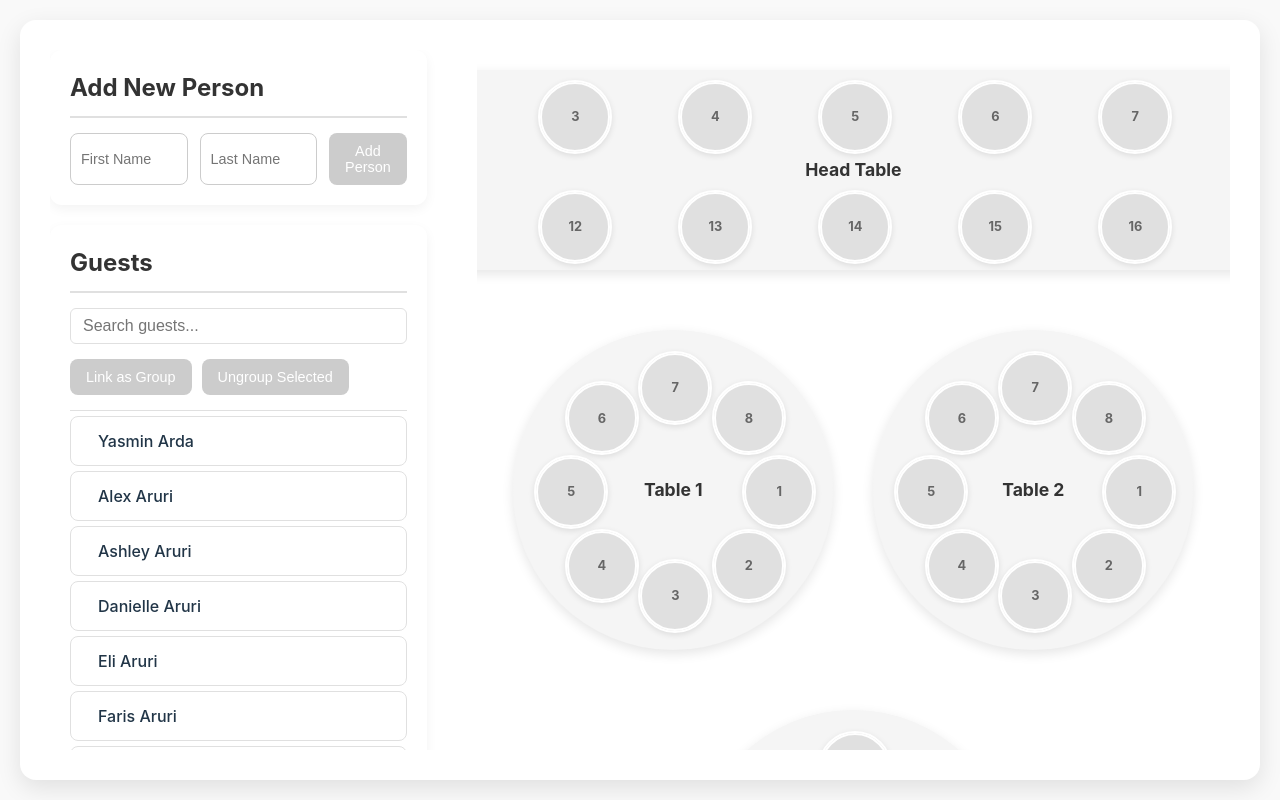
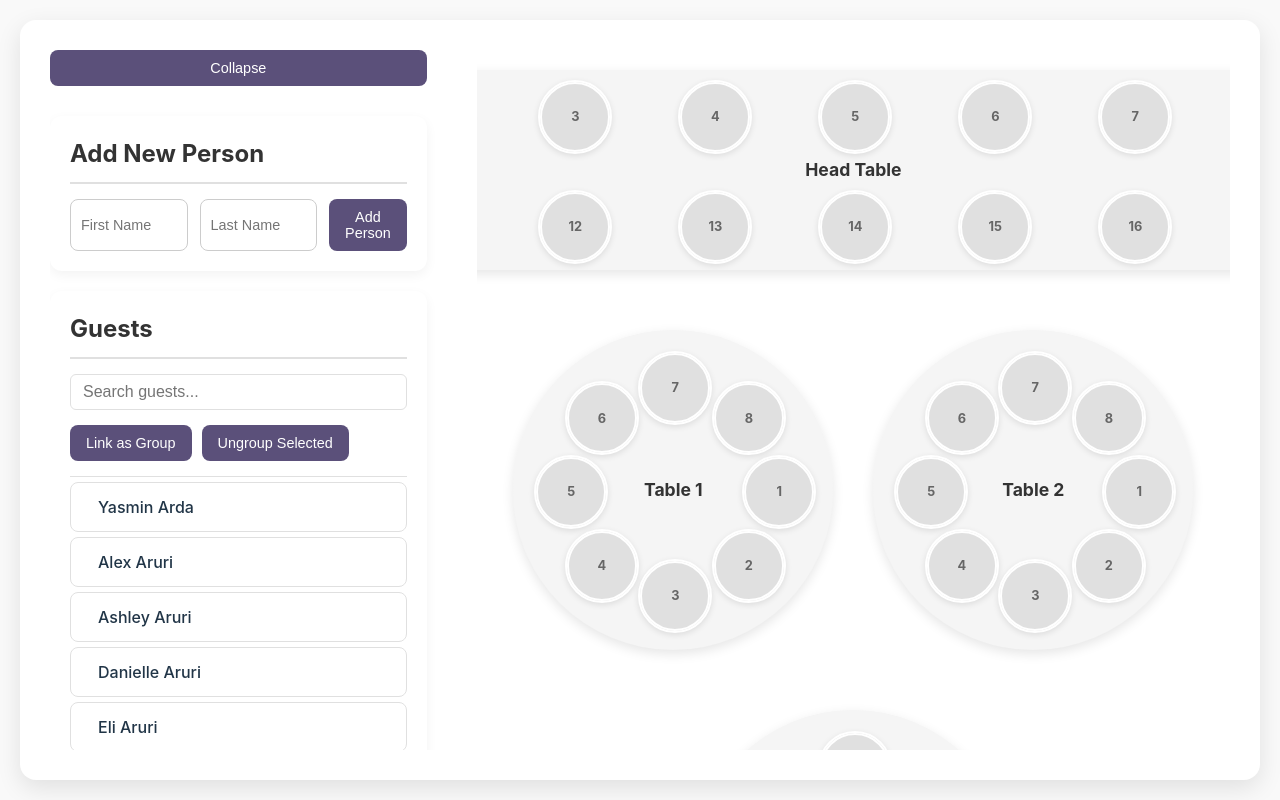
Before and after one commit to jacksonhack/wedding-seating-chart, a React (Vite) app in the folder seating-chart/: page / in a window 1280 px wide. Built offline with nearby package versions, Linux system fonts and the light colour scheme; no server answers.

Commit message:
expand/collapse side bar

```diff
--- a/seating-chart/src/App.css
+++ b/seating-chart/src/App.css
@@ -51,8 +51,16 @@ body {
   flex-direction: column;
   gap: 20px;
   height: 100%;
-  overflow-y: auto;
+  overflow-y: hidden;
   padding-right: 10px;
+  transition: min-width 0.3s ease, max-width 0.3s ease, flex 0.3s ease;
+  position: relative;
+}
+
+.people-section.collapsed {
+  min-width: 60px;
+  max-width: 60px;
+  flex: 0;
 }
 
 .seating-chart-section {
@@ -86,14 +94,32 @@ button {
   font-weight: 500;
 }
 
-button:hover {
-  background-color: #48406a;
-  transform: translateY(-1px);
+button.sidebar-collapse-button {
+  position: relative;
+  top: 0;
+  left: 0;
+  width: 100%;
+  margin-bottom: 10px;
+  text-align: center;
+  z-index: 10;
 }
 
-button:disabled {
-  background-color: #cccccc;
-  cursor: not-allowed;
+button.sidebar-expand-button {
+  position: absolute;
+  top: 40px;
+  left: 40px;
+  width: auto;
+  padding: 8px 12px;
+  font-size: 0.8rem;
+  opacity: 0.7;
+  text-align: center;
+  z-index: 10;
+  transition: opacity 0.2s ease;
+}
+
+button.sidebar-expand-button:hover {
+  opacity: 1;
+  background-color: #48406a;
   transform: none;
 }
 
--- a/seating-chart/src/App.tsx
+++ b/seating-chart/src/App.tsx
@@ -13,6 +13,7 @@ const App: React.FC = () => {
   const [people, setPeople] = useState<Person[]>(peopleData);
   const [tables] = useState<TableConfig[]>(tablesData);
   const [loading, setLoading] = useState<boolean>(true);
+  const [isSidebarCollapsed, setIsSidebarCollapsed] = useState<boolean>(false);
 
   useEffect(() => {
     // Load initial state from server
@@ -75,11 +76,29 @@ const App: React.FC = () => {
   return (
     <DndProvider backend={HTML5Backend}>
       <div className="App">
-        <div className="people-section">
-          <AddPersonForm onAddPerson={handleAddPerson} />
-          <PeopleList people={unseatedPeople} onGroupUpdate={setPeople} />
+        <div className={`people-section ${isSidebarCollapsed ? 'collapsed' : ''}`}>
+          {!isSidebarCollapsed && (
+            <>
+              <button
+                className="sidebar-collapse-button"
+                onClick={() => setIsSidebarCollapsed(true)}
+              >
+                Collapse
+              </button>
+              <AddPersonForm onAddPerson={handleAddPerson} />
+              <PeopleList people={unseatedPeople} onGroupUpdate={setPeople} />
+            </>
+          )}
         </div>
         <div className="seating-chart-section">
+          {isSidebarCollapsed && (
+            <button
+              className="sidebar-expand-button"
+              onClick={() => setIsSidebarCollapsed(false)}
+            >
+              Expand
+            </button>
+          )}
           <SeatingChart
             tables={tables}
             onAssignmentChange={handleAssignmentChange}
--- a/seating-chart/src/data/people.json
+++ b/seating-chart/src/data/people.json
@@ -234,12 +234,6 @@
     "assigned_table": null
   },
   {
-    "firstName": "Adam",
-    "lastName": "Elouardighi",
-    "id": "person41",
-    "assigned_table": null
-  },
-  {
     "firstName": "Halle",
     "lastName": "Farber",
     "id": "person42",
@@ -396,7 +390,7 @@
     "assigned_table": null
   },
   {
-    "firstName": "Tom",
+    "firstName": "Thomas",
     "lastName": "Hacker",
     "id": "person68",
     "assigned_table": null
@@ -642,7 +636,7 @@
     "assigned_table": null
   },
   {
-    "firstName": "Liz",
+    "firstName": "Elizabeth",
     "lastName": "Pennington",
     "id": "person109",
     "assigned_table": null
```
